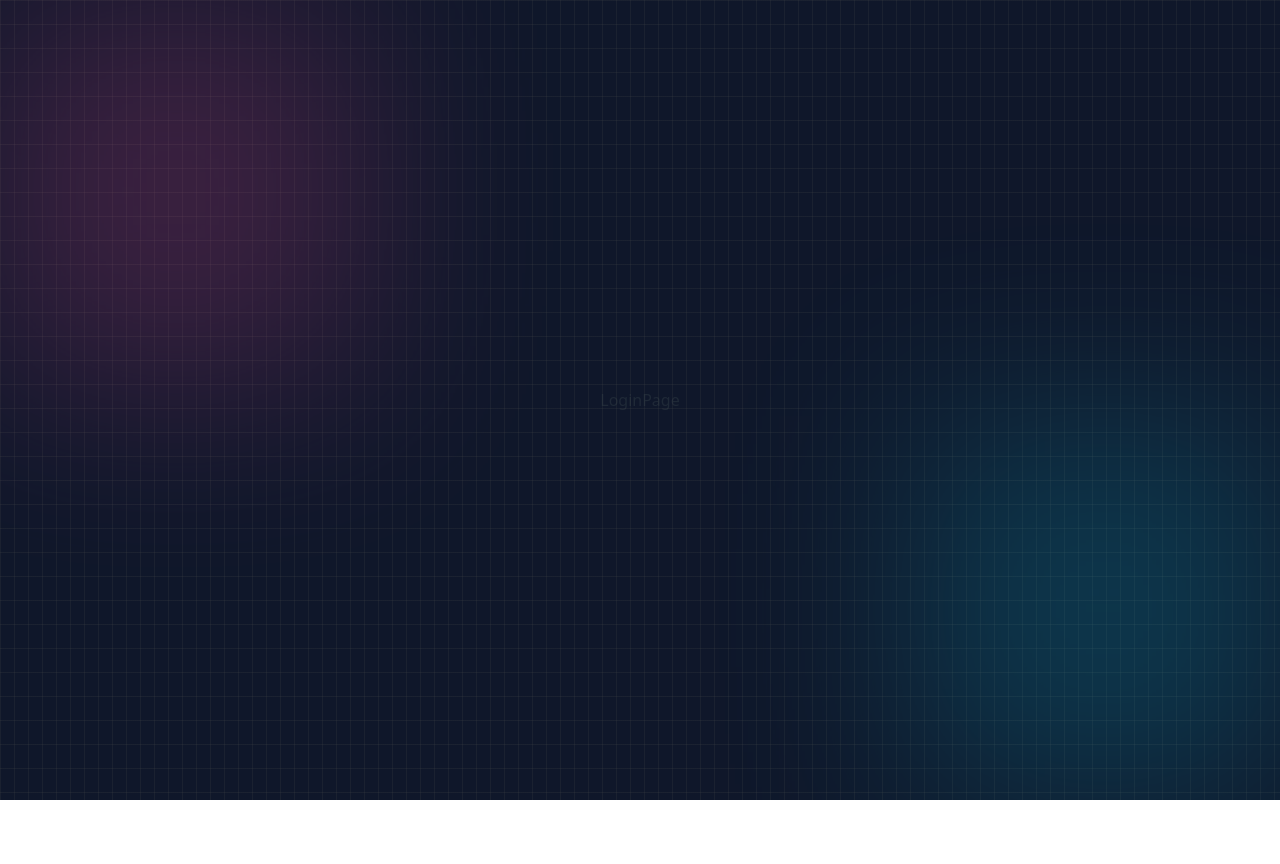
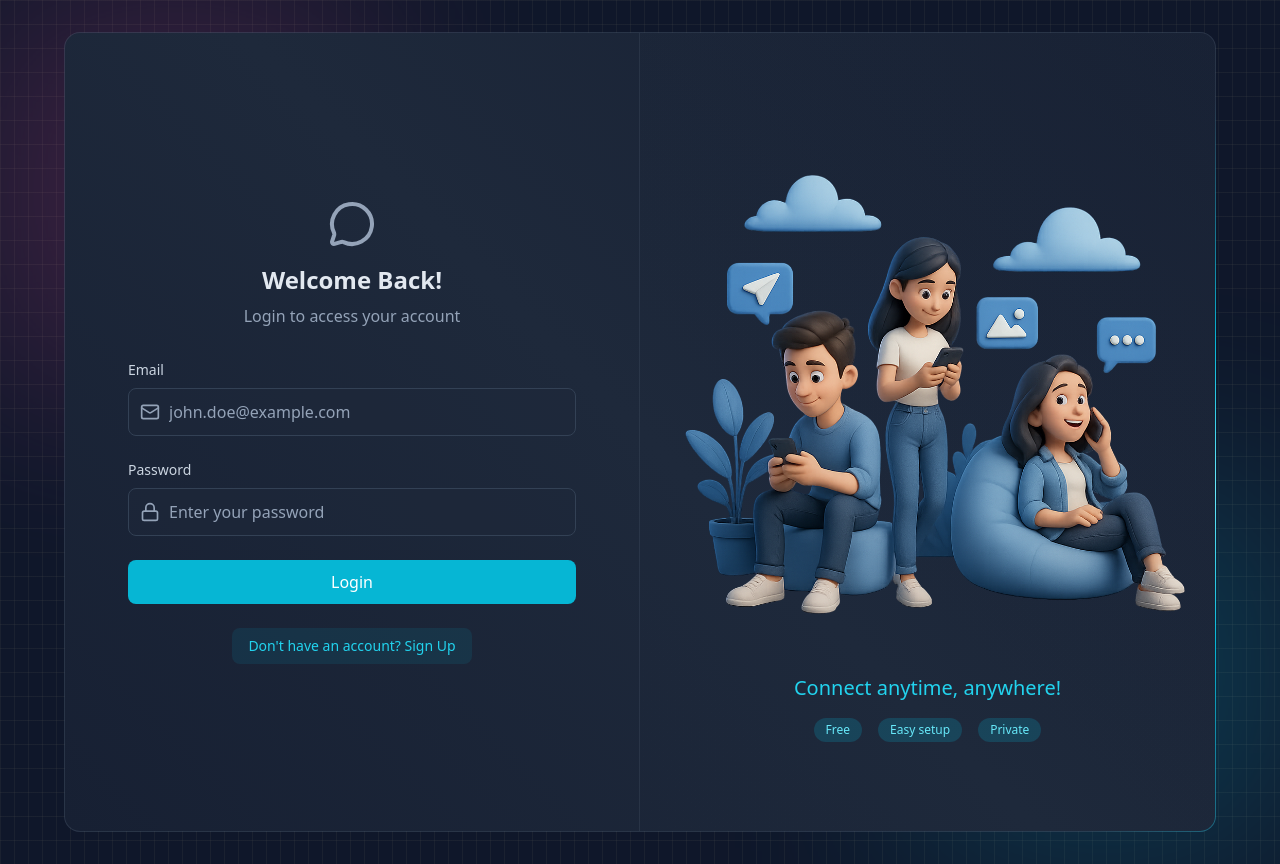
Before and after one commit to Utkarsh-Sharan/bondly-chat-app, a React (Vite) app in the folder frontend/: page /login in a window 1280 px wide. Before the commit the page ends 800 px from the top, so only its background shows below. Built offline with nearby package versions, Linux system fonts and the light colour scheme; no server answers.

Commit message:
create and test login page

```diff
--- a/frontend/src/pages/LoginPage.jsx
+++ b/frontend/src/pages/LoginPage.jsx
@@ -1,7 +1,144 @@
-import React from "react";
+import React, { useState } from "react";
+import { useAuthStore } from "../store/useAuth.store.js";
+import BorderAnimatedContainer from "../components/BorderAnimatedContainer.jsx";
+import {
+  MessageCircleIcon,
+  LockIcon,
+  MailIcon,
+  UserIcon,
+  LoaderIcon,
+} from "lucide-react";
+import { Link } from "react-router";
 
 function LoginPage() {
-  return <div>LoginPage</div>;
+  const [formData, setFormData] = useState({
+    fullname: "",
+    email: "",
+    password: "",
+  });
+  const { login, isLoggingin } = useAuthStore();
+
+  const handleSubmit = (e) => {
+    e.preventDefault();
+    login(formData);
+  };
+
+  return (
+    <div className="w-full flex items-center justify-center p-4 bg-slate-900">
+      <div className="relative w-full max-w-6xl md:h-[800px] h-[650px]">
+        <BorderAnimatedContainer>
+          <div className="w-full flex flex-col md:flex-row">
+            {/* FORM COLUMN 1 */}
+            <div className="md:w-1/2 p-8 flex items-center justify-center md:border-r border-slate-600/30">
+              <div className="w-full max-w-md">
+                {/* HEADING TEXT */}
+                <div className="text-center mb-8">
+                  <MessageCircleIcon className="w-12 h-12 mx-auto text-slate-400 mb-4" />
+
+                  <h2 className="text-2xl font-bold text-slate-200 mb-2">
+                    Welcome Back!
+                  </h2>
+
+                  <p className="text-slate-400">Login to access your account</p>
+                </div>
+
+                {/* FORM */}
+                <form onSubmit={handleSubmit} className="space-y-6">
+                  {/* EMAIL INPUT */}
+                  <div>
+                    <label className="auth-input-label">Email</label>
+
+                    <div className="relative">
+                      <MailIcon className="auth-input-icon" />
+
+                      <input
+                        type="email"
+                        value={formData.email}
+                        onChange={(e) => {
+                          setFormData({
+                            ...formData,
+                            email: e.target.value,
+                          });
+                        }}
+                        className="input"
+                        placeholder="john.doe@example.com"
+                      />
+                    </div>
+                  </div>
+
+                  {/* PASSWORD INPUT */}
+                  <div>
+                    <label className="auth-input-label">Password</label>
+
+                    <div className="relative">
+                      <LockIcon className="auth-input-icon" />
+
+                      <input
+                        type="password"
+                        value={formData.password}
+                        onChange={(e) => {
+                          setFormData({
+                            ...formData,
+                            password: e.target.value,
+                          });
+                        }}
+                        className="input"
+                        placeholder="Enter your password"
+                      />
+                    </div>
+                  </div>
+
+                  {/* SUBMIT BUTTON */}
+                  <button
+                    className="auth-btn"
+                    type="submit"
+                    disabled={isLoggingin}
+                  >
+                    {isLoggingin ? (
+                      <LoaderIcon className="w-full h-5 animate-spin text-center" />
+                    ) : (
+                      "Login"
+                    )}
+                  </button>
+                </form>
+
+                <div className="mt-6 text-center">
+                  <Link to={"/signup"} className="auth-link">
+                    Don't have an account? Sign Up
+                  </Link>
+                </div>
+              </div>
+            </div>
+
+            {/* FORM COLUMN 2 */}
+            <div className="hidden md:w-1/2 md:flex items-center justify-center p-6 bg-gradient-to-bl from-slate-800/20 to-transparent">
+              <div>
+                <img
+                  src="./login.png"
+                  alt="signup-page-image"
+                  className="w-full h-auto object-contain"
+                />
+
+                <div className="mt-6 text-center">
+                  <h3 className="text-xl font-medium text-cyan-400">
+                    Connect anytime, anywhere!
+                  </h3>
+
+                  <div className="mt-4 flex justify-center gap-4">
+                    <span className="auth-badge">Free</span>
+
+                    <span className="auth-badge">Easy setup</span>
+
+                    <span className="auth-badge">Private</span>
+                  </div>
+                </div>
+              </div>
+            </div>
+          </div>
+        </BorderAnimatedContainer>
+      </div>
+    </div>
+  );
 }
 
 export default LoginPage;
```
